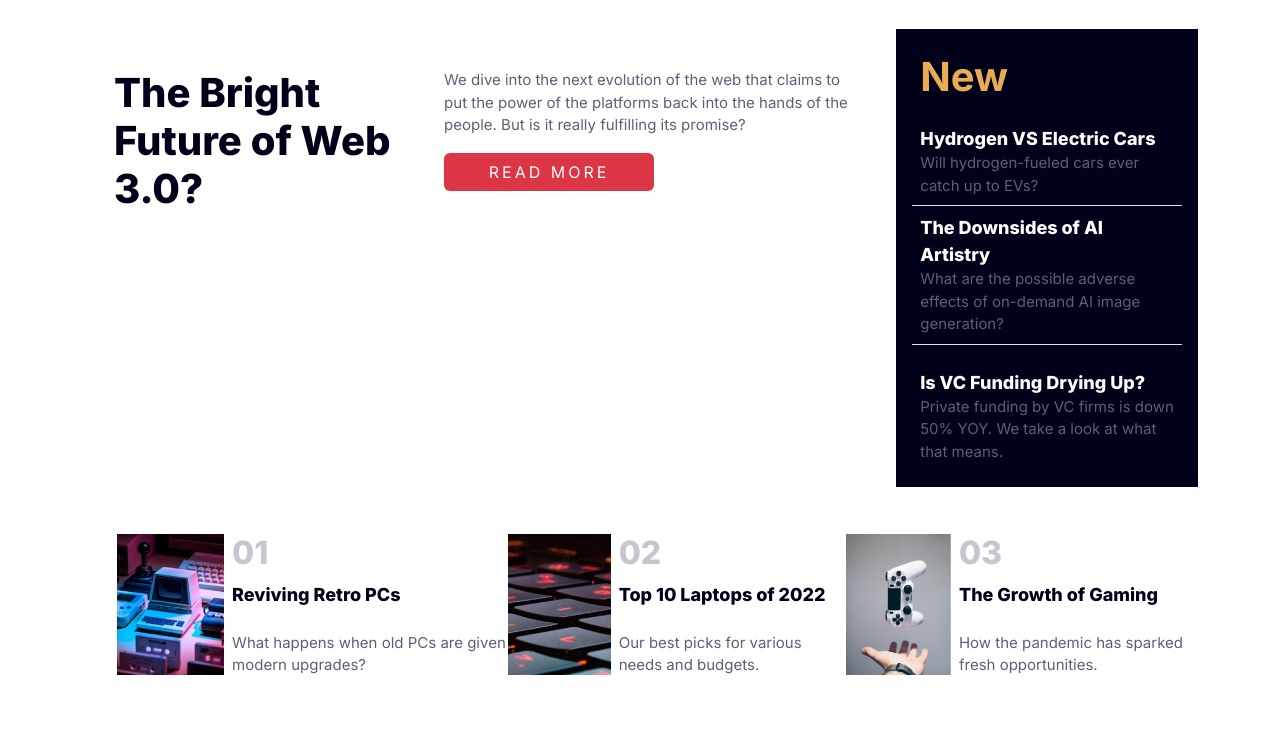
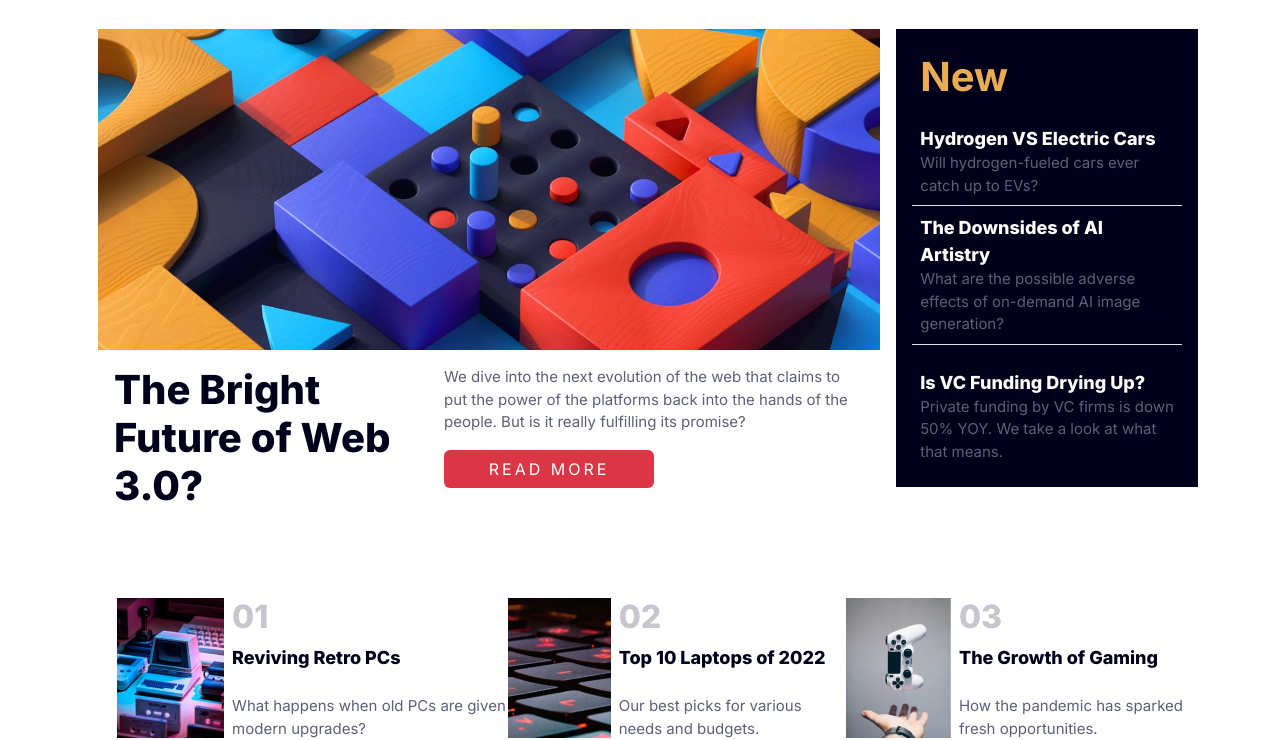
Before and after one commit to bkaan7/news-homepage, a plain HTML site: page Day 18 - news-homepage-main/index.html in a window 1280 px wide. Shown: the part 69-809 px from the top of the page. Drawn offline with nearby package versions, Linux system fonts and the light colour scheme; the site is published under a folder, as on GitHub Pages, so addresses that start at the root find nothing.

Commit message:
Update index.html

```diff
--- a/Day 18 - news-homepage-main/index.html
+++ b/Day 18 - news-homepage-main/index.html
@@ -83,7 +83,7 @@
 
 
         <div class="newsImage">
-          <img class="img-fluid w-100" src="/assets/images/image-web-3-desktop.jpg" alt="">
+          <img class="img-fluid w-100" src="assets/images/image-web-3-desktop.jpg" alt="">
         </div>
 
         <div class="altNews d-md-flex p-3 w-100 ">
```
